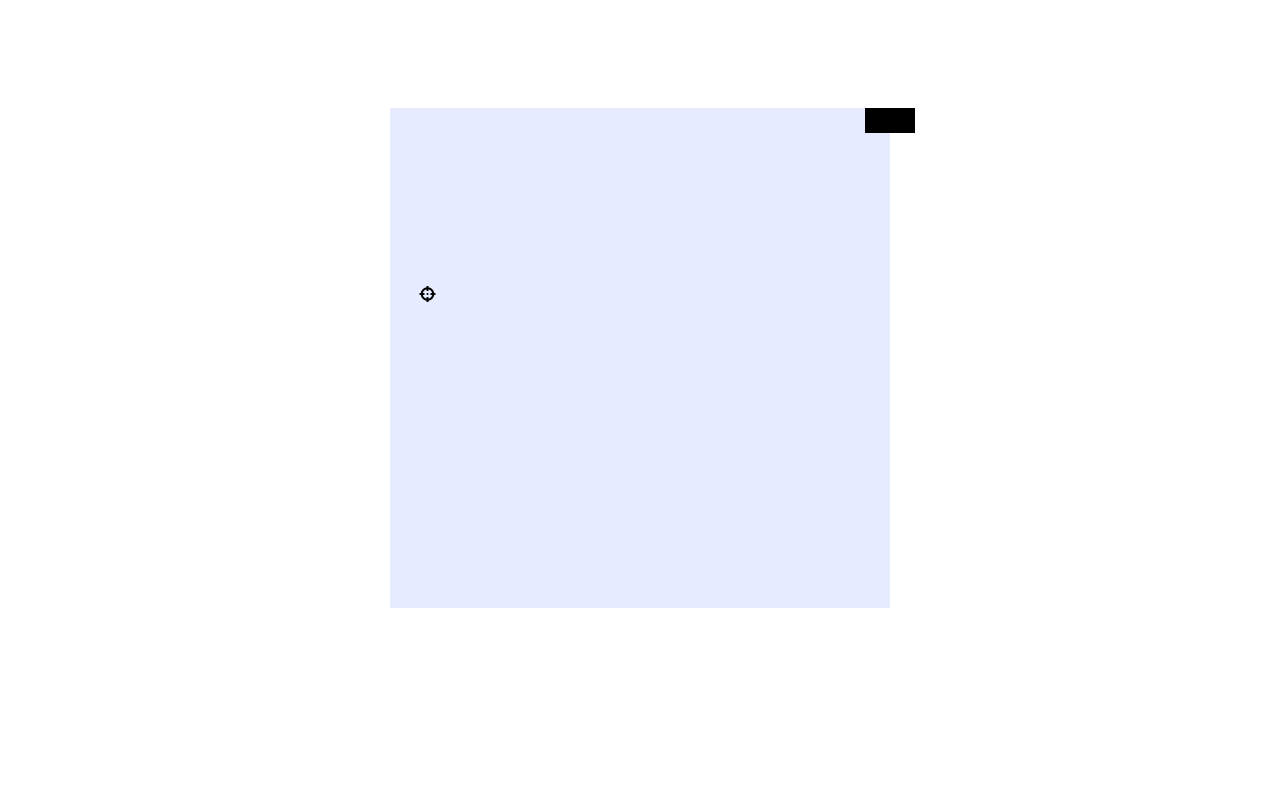
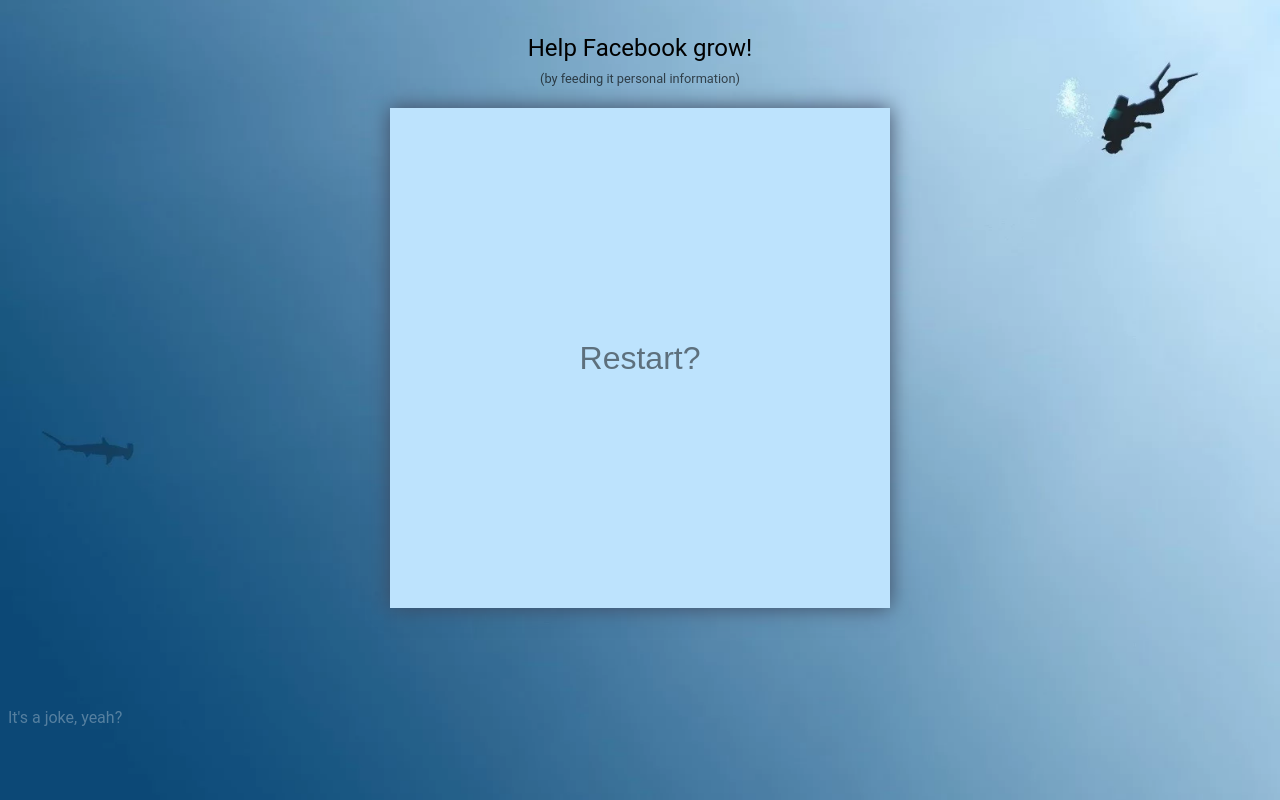
Before and after one commit to guyberger/Snake, a plain HTML site: page index.html in a window 1280 px wide. Drawn offline with Linux system fonts and the light colour scheme; a web font is replaced by a local one.

Commit message:
improved functionality

```diff
--- a/index.html
+++ b/index.html
@@ -7,12 +7,27 @@
     <meta name='viewport' content='width=device-width, initial-scale=1'>
     <link rel='stylesheet' type='text/css' media='screen' href='main.css'>
     <link rel="stylesheet" href="https://use.fontawesome.com/releases/v5.8.1/css/all.css" integrity="sha384-50oBUHEmvpQ+1lW4y57PTFmhCaXp0ML5d60M1M7uH2+nqUivzIebhndOJK28anvf" crossorigin="anonymous">
+    <link rel="stylesheet" href="https://use.fontawesome.com/releases/v5.0.8/css/all.css">
+    <link href='https://fonts.googleapis.com/css?family=Sofia' rel='stylesheet'>
 </head>
 <body>
+    <img src="images/shark-wallpaper.webp" alt="bckgound" class="bg" />
     <div class = 'container'>
+        <div class = "title-container">
+            <div class = "title">
+                Help Facebook grow!
+            </div>
+            <div class = "sub-title">
+                (by feeding it personal information)
+            </div>
+        </div>
         <div id='game-board' class = 'board'>
+            <button class = 'restart' id = 'restart'>Restart?</button>
         </div>
     </div>
+    <footer class = 'footer' style = 'color: white; opacity: 0.3;'>
+        It's a joke, yeah?
+    </footer>
     <script src='main.js'></script>
 </body>
 </html>
--- a/main.css
+++ b/main.css
@@ -1,4 +1,24 @@
 
+body{
+    font-family: 'Roboto';
+}
+
+img.bg {
+    min-height: 100%;
+    min-width: 1024px;
+    width: 100%;
+    height: auto;
+    position: fixed;
+    top: 0;
+    left: 0;
+    z-index: -10;
+}
+
+@media screen and (max-width: 1024px){
+    img.bg {
+    left: 50%;
+    margin-left: -512px; }
+}
 
 .container{
     display: grid;
@@ -12,14 +32,14 @@
     grid-column-end: 3;
     grid-row-start: 2;
     grid-row-end: 3;
-    background-color: aqua;
     height: 500px;
-    z-index: -1;
+    box-shadow: 0 0 20px 0 rgb(62, 75, 99);
+    z-index: 20;
 }
 .box{
     position: absolute;
     height: 25px;
-    background-color: rgb(230, 235, 255);
+    background-color: rgb(189, 227, 253);
     width: 25px;
     z-index: 10;
     text-align: center;
@@ -29,5 +49,53 @@
     display: inline-block;
     position: relative;
     top: 10%;
+    z-index: 19;
+}
+
+.title-container{
+    position: relative;
+    grid-column-start: 2;
+    grid-column-end: 3;
+    text-align: center;
+}
+
+.title{
+    position: absolute;
+    width: 100%;
+    top: 40%;
+    left: 50%;
+    font-size: 1.5em;
+    -ms-transform: translate(-50%, -50%);
+    transform: translate(-50%, -50%);
+}
+
+.sub-title{
+    position: absolute;
+    opacity: 0.65;
+    width: 100%;
+    top: 70%;
+    left: 50%;
+    font-size: 0.8em;
+    -ms-transform: translate(-50%, -50%);
+    transform: translate(-50%, -50%);
+}
+
+.restart{
+    cursor: pointer;
+    display: none;
+    position: absolute;
+    background-color: transparent;
+    border: none;
+    font-size: 2em;
+    opacity: 0.5;
     z-index: 20;
+    top: 50%;
+    left: 50%;
+    -ms-transform: translate(-50%, -50%);
+    transform: translate(-50%, -50%);
 }
+
+.restart:active {
+    outline: none;
+    border: none;
+}
--- a/main.js
+++ b/main.js
@@ -1,8 +1,17 @@
+
+document.getElementById('restart').addEventListener("click", function()
+{
+    console.log('restarting');
+    var restart_btn = document.getElementById('restart');
+    restart_btn.style.display = 'none';
+    startGame();
+})
 
 //Global settings variables
 var alive = true;
 var speed = 100;    //miliseconds
 var key_allowed = true;
+var s;  // Snake
 
 window.onkeyup = function(e) {
     if(!key_allowed) return;
@@ -30,8 +39,23 @@
 
 function endGame(){
     alive = false;
-    //free resources
+    key_allowed = true;
+
+    // remove the snake
+
+    var snake = document.getElementsByClassName('fa-facebook');
+    while(snake[0]){
+        snake[0].parentNode.removeChild(snake[0]);
+    }
+
+    var food = s.food;
+    var foodNode = document.getElementById('food-' + food[0] + '-' + food[1]);
+    foodNode.parentElement.removeChild(foodNode);
+
     console.log('dead');
+
+    var restart_btn = document.getElementById('restart');
+    restart_btn.style.display = 'block';
 }
 
 //Box in which the snake moves and drawn
@@ -43,10 +67,12 @@
     }
     draw(){
         var board = document.getElementById('game-board');
-        var node = document.createElement('div');
-        node.className = 'box';
+        var node = document.createElement('i');
+        node.className = 'fab fa-facebook box';
+        node.setAttribute("aria-hidden", "true");
         node.id = this.name;
-        node.style.backgroundColor = 'black';
+        node.style.fontSize = '1.5em';
+        //node.style.backgroundColor = 'black';
         node.style.left = this.x + 'px';
         node.style.top = this.y + 'px';
         board.appendChild(node);
@@ -63,7 +89,7 @@
     node.className = 'box';
     node.id = 'box-' + startx + '-' + starty;
 
-    // To the board's boxes - uncomment
+    // To see the board's boxes - uncomment
     /*
     var bgColor = node.style.backgroundColor;
     if(startx % 2 || starty % 2){
@@ -73,6 +99,7 @@
         node.style.backgroundColor = bgColor;
     }
     */
+    node.style.backgroundColor = 'none';
     node.style.left = startx + 'px';
     node.style.top = starty + 'px';
     board.appendChild(node);
@@ -109,8 +136,12 @@
                 addx -= 25; break;
         }
         var addbox = new Box(curr.x + addx, curr.y + addy);
-        addbox.draw();
         this.boxes.unshift(addbox);
+        if(this.isDead()) {
+            this.boxes.shift();
+            endGame();
+        }
+        else addbox.draw();
     }
 
     remove(){
@@ -140,19 +171,13 @@
 
     // Move the snake
     move(){
-        if(this.isDead()){
-            endGame();
+        this.grow();
+        if(this.boxes[0].x === this.food[0] && this.boxes[0].y === this.food[1]){ //ate food
+            s.food = plotNextFood();
         }
-        else{
-            this.grow();
-            if(this.boxes[0].x === this.food[0] && this.boxes[0].y === this.food[1]){ //ate food
-                s.food = plotNextFood();
-            }
-            else{
-                this.remove();
-            }
+        else if(alive){
+            this.remove();
         }
-
     }
 }
 
@@ -161,7 +186,7 @@
     var y = Math.floor(Math.random() * 20) * 25;    //between 0 - 475
     var box = document.getElementById('box-' + x + '-' + y);
     var food = document.createElement('i');
-    food.className = 'fa  fa-crosshairs food';
+    food.className = 'fa  fa-user-circle food';
     food.id = 'food-' + x + '-' + y;
     // food.style.left = x + 'px';
     // food.style.top = y + 'px';
@@ -170,6 +195,8 @@
     return [x,y];
 }
 
+
+
 function plotNextFood(){
     var food = s.food;
     var foodNode = document.getElementById('food-' + food[0] + '-' + food[1]);
@@ -177,15 +204,21 @@
     return plotFood()
 }
 
-var s = new Snake();
 
 async function gameplay(){
     s.food = plotFood();
     while(alive){
         await sleep(speed);
+        if(!alive) break;
         s.move();
         key_allowed = true;
     }
 }
 
-gameplay();
+function startGame(){
+    alive = true;
+    s = new Snake();
+    gameplay();
+}
+
+startGame();
```
Also changed, not shown: TODO.txt, images/shark-wallpaper.webp (added), images/tv-background.jpg (added).
